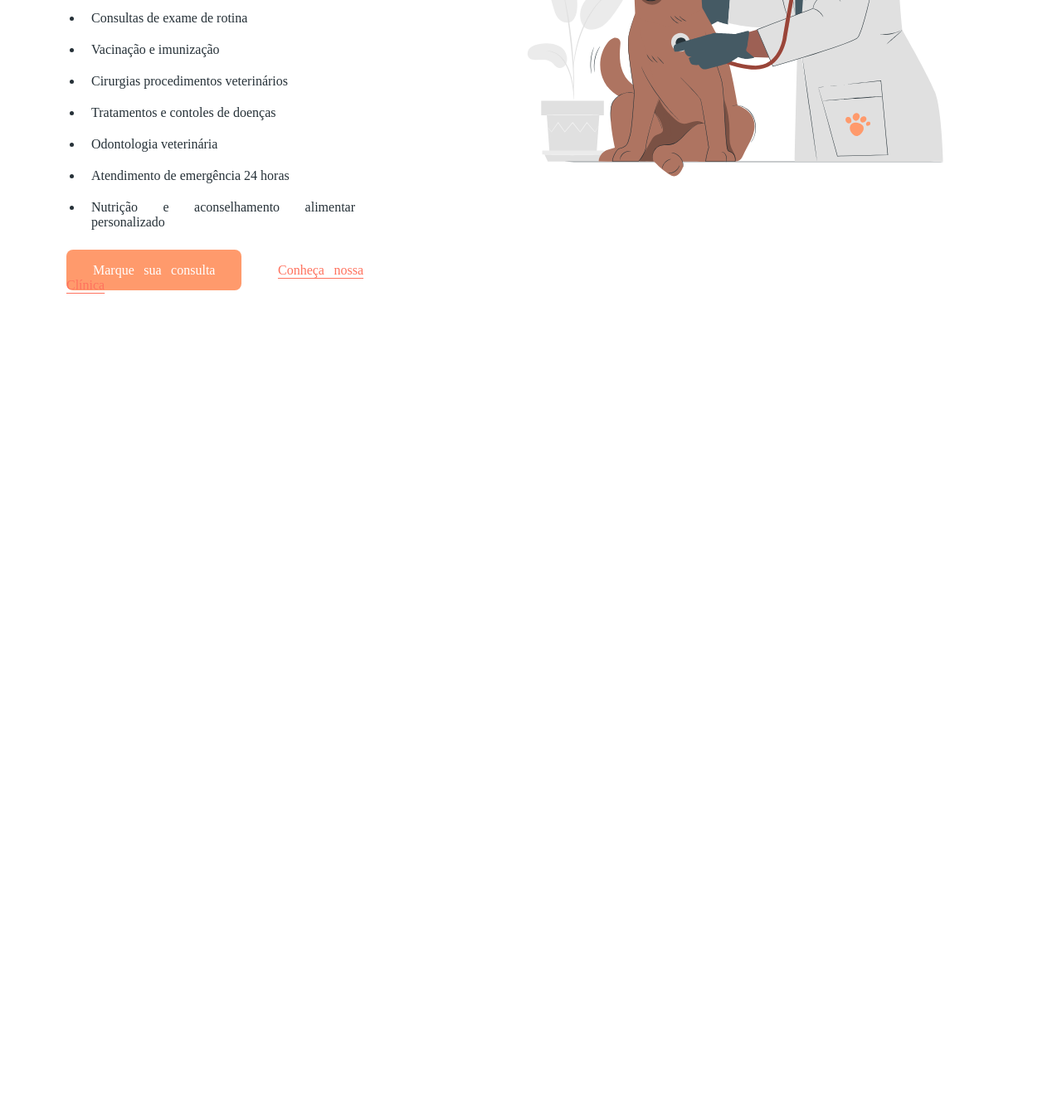
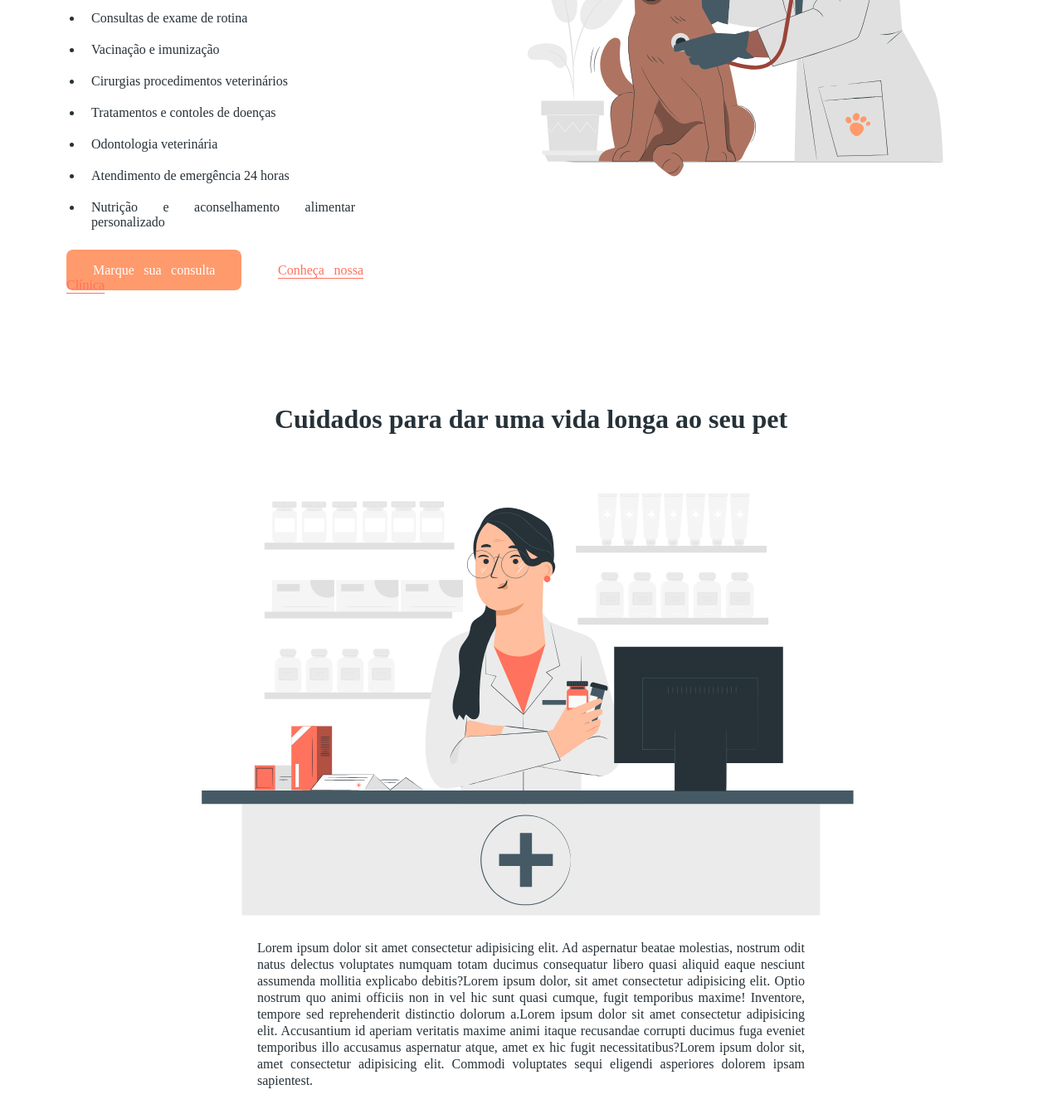
Before and after one commit to MaduSales/PetCare, a plain HTML site: page index.html in a window 1280 px wide. Shown: the part 1323-2660 px from the top of the page at 83% size. Before the commit the page ends 1700 px from the top, so only its background shows below. Drawn offline with Linux system fonts and the light colour scheme.

Commit message:
UPDATE, Sessão Farmácia, HTML e CSS

```diff
--- a/css/main.css
+++ b/css/main.css
@@ -108,3 +108,21 @@ h1, h2 {
 ul li{
     padding: 10px;
 }
+
+
+/* Config da Seção FARMÁCIA */
+#farmacia{
+    display: flex;
+    align-items: center;
+    justify-content: center;
+    text-align: center;
+    gap: 32px;
+    padding: 70px 80px 24px 80px;
+    position: relative;
+}
+
+.paragrafo-farmacia{
+    margin: 0 230px;
+    text-align: justify;
+    line-height: 20px;
+}
--- a/index.html
+++ b/index.html
@@ -1,11 +1,13 @@
 <!DOCTYPE html>
 <html lang="pt-br">
+
 <head>
     <meta charset="UTF-8">
     <meta name="viewport" content="width=device-width, initial-scale=1.0">
     <title>PetCare</title>
     <link rel="stylesheet" href="./css/main.css">
 </head>
+
 <body>
     <header class="menu">
         <a href="index.html">
@@ -23,9 +25,18 @@
             <img src="./img/start-img.svg" alt="Uma humana com seu cachorro" width="'580" height="580">
             <div class="conteudo">
                 <h1>Cuidados para dar uma vida longa ao seu pet</h1>
-                <p class="paragrafo-inicio">Lorem ipsum dolor sit amet consectetur adipisicing elit. Ad aspernatur beatae molestias, nostrum odit natus delectus voluptates numquam totam ducimus consequatur libero quasi aliquid eaque nesciunt assumenda mollitia explicabo debitis?Lorem ipsum dolor, sit amet consectetur adipisicing elit. Optio nostrum quo animi officiis non in vel hic sunt quasi cumque, fugit temporibus maxime! Inventore, tempore sed reprehenderit distinctio dolorum a.Lorem ipsum dolor sit amet consectetur adipisicing elit. Accusantium id aperiam veritatis maxime animi itaque recusandae corrupti ducimus fuga eveniet temporibus illo accusamus aspernatur atque, amet ex hic fugit necessitatibus?Lorem ipsum dolor sit, amet consectetur adipisicing elit. Commodi voluptates sequi eligendi asperiores dolorem ipsam sapiente dicta repudiandae magnam excepturi doloribus quos natus, quod numquam maxime quidem tempore est cupiditate.</p>
-            <a class="botao" href="https://wa.me/55999887766" target="_blank">Marque sua consulta</a>
-            <a class="botao-transparente" href="#clinica">Conheça nossa Clínica</a>
+                <p class="paragrafo-inicio">Lorem ipsum dolor sit amet consectetur adipisicing elit. Ad aspernatur
+                    beatae molestias, nostrum odit natus delectus voluptates numquam totam ducimus consequatur libero
+                    quasi aliquid eaque nesciunt assumenda mollitia explicabo debitis?Lorem ipsum dolor, sit amet
+                    consectetur adipisicing elit. Optio nostrum quo animi officiis non in vel hic sunt quasi cumque,
+                    fugit temporibus maxime! Inventore, tempore sed reprehenderit distinctio dolorum a.Lorem ipsum dolor
+                    sit amet consectetur adipisicing elit. Accusantium id aperiam veritatis maxime animi itaque
+                    recusandae corrupti ducimus fuga eveniet temporibus illo accusamus aspernatur atque, amet ex hic
+                    fugit necessitatibus?Lorem ipsum dolor sit, amet consectetur adipisicing elit. Commodi voluptates
+                    sequi eligendi asperiores dolorem ipsam sapiente dicta repudiandae magnam excepturi doloribus quos
+                    natus, quod numquam maxime quidem tempore est cupiditate.</p>
+                <a class="botao" href="https://wa.me/55999887766" target="_blank">Marque sua consulta</a>
+                <a class="botao-transparente" href="#clinica">Conheça nossa Clínica</a>
             </div>
             <img class="absolute" src="./img/shape.svg" alt="banner decorativo">
         </section>
@@ -34,25 +45,51 @@
         <section id="clinica">
             <div class="conteudo">
                 <h1>Cuidado veterinário de qualidade</h1>
-                <p class="paragrafo-clinica">Lorem ipsum dolor sit, amet consectetur adipisicing elit. Id quaerat dolorem porro vitae fuga fugiat eius aliquid. Tenetur quisquam laudantium numquam exercitationem iste deserunt, sit repellat quidem molestias dolor eligendi?Lorem ipsum, dolor sit amet consectetur adipisicing elit. Fugiat, laborum consectetur! Ratione neque nesciunt veritatis autem at nam iure modi iusto tempora velit, ipsa minima, omnis harum iste voluptatibus libero.Lorem ipsum dolor sit, amet consectetur adipisicing elit. Commodi voluptates sequi eligendi asperiores dolorem ipsam sapiente dicta repudiandae magnam excepturi doloribus quos natus, quod numquam maxime quidem tempore est cupiditate.</p>
+                <p class="paragrafo-clinica">Lorem ipsum dolor sit, amet consectetur adipisicing elit. Id quaerat
+                    dolorem porro vitae fuga fugiat eius aliquid. Tenetur quisquam laudantium numquam exercitationem
+                    iste deserunt, sit repellat quidem molestias dolor eligendi?Lorem ipsum, dolor sit amet consectetur
+                    adipisicing elit. Fugiat, laborum consectetur! Ratione neque nesciunt veritatis autem at nam iure
+                    modi iusto tempora velit, ipsa minima, omnis harum iste voluptatibus libero.Lorem ipsum dolor sit,
+                    amet consectetur adipisicing elit. Commodi voluptates sequi eligendi asperiores dolorem ipsam
+                    sapiente dicta repudiandae magnam excepturi doloribus quos natus, quod numquam maxime quidem tempore
+                    est cupiditate.</p>
                 <ul class="lista">
                     <li>Consultas de exame de rotina</li>
                     <li>Vacinação e imunização</li>
-                    <li>Cirurgias  procedimentos veterinários</li>
+                    <li>Cirurgias procedimentos veterinários</li>
                     <li>Tratamentos e contoles de doenças</li>
                     <li>Odontologia veterinária</li>
                     <li>Atendimento de emergência 24 horas</li>
                     <li>Nutrição e aconselhamento alimentar personalizado</li>
                 </ul>
-            <a class="botao" href="https://wa.me/55999887766" target="_blank">Marque sua consulta</a>
-            <a class="botao-transparente" href="#clinica">Conheça nossa Clínica</a>
+                <a class="botao" href="https://wa.me/55999887766" target="_blank">Marque sua consulta</a>
+                <a class="botao-transparente" href="#clinica">Conheça nossa Clínica</a>
             </div>
             <img src="./img/clinic-img.svg" alt="Veterinária com cachorro" width="'580" height="580">
         </section>
-        <section id="farmacia"></section>
+
+
+        <section id="farmacia">
+            <div>
+                <h1>Cuidados para dar uma vida longa ao seu pet</h1>
+                <img src="./img/shop-img.svg" alt="Uma humana com seu cachorro" width="'580" height="580">
+                <p class="paragrafo-farmacia">Lorem ipsum dolor sit amet consectetur adipisicing elit. Ad aspernatur beatae molestias, nostrum odit
+                    natus delectus voluptates numquam totam ducimus consequatur libero quasi aliquid eaque nesciunt
+                    assumenda mollitia explicabo debitis?Lorem ipsum dolor, sit amet consectetur adipisicing elit. Optio
+                    nostrum quo animi officiis non in vel hic sunt quasi cumque, fugit temporibus maxime! Inventore,
+                    tempore sed reprehenderit distinctio dolorum a.Lorem ipsum dolor sit amet consectetur adipisicing
+                    elit. Accusantium id aperiam veritatis maxime animi itaque recusandae corrupti ducimus fuga eveniet
+                    temporibus illo accusamus aspernatur atque, amet ex hic fugit necessitatibus?Lorem ipsum dolor sit,
+                    amet consectetur adipisicing elit. Commodi voluptates sequi eligendi asperiores dolorem ipsam
+                    sapientest.</p>
+            </div>
+        </section>
+
+
         <section id="duvida"></section>
 
     </main>
 
 </body>
+
 </html>
```
